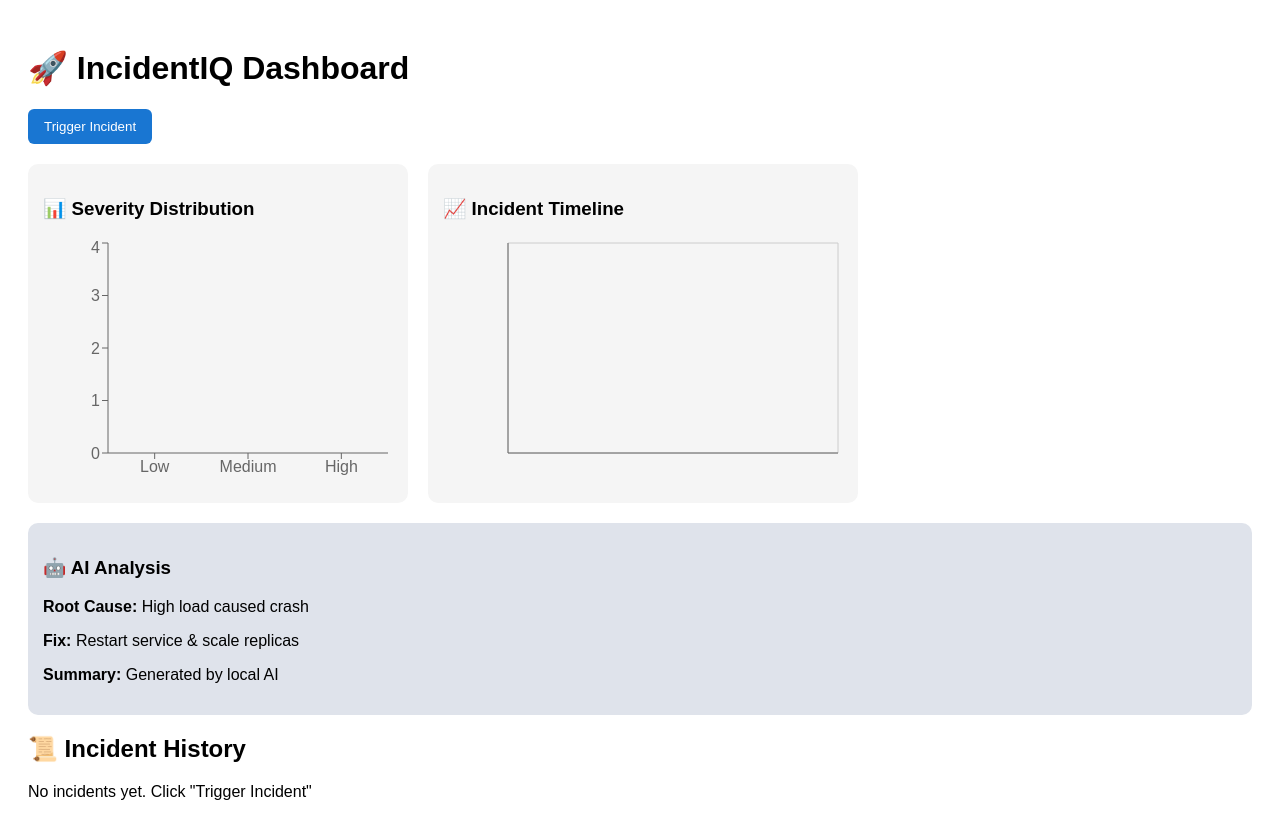
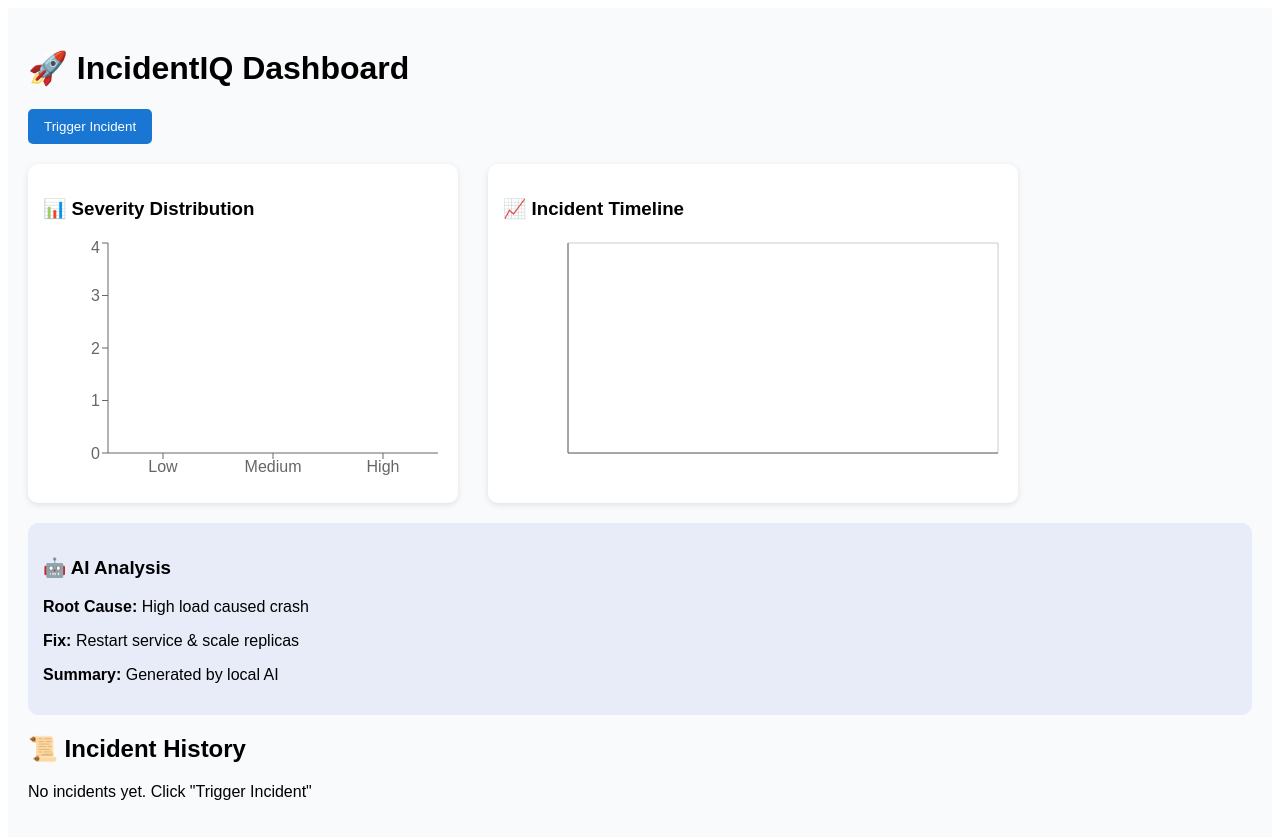
Before and after one commit to Pavankumar876232/incidentiq, a React (Create React App) app in the folder frontend/: page / in a window 1280 px wide. Shown: the top 838 px of the page. Built offline with nearby package versions, Linux system fonts and the light colour scheme.

Commit message:
final frontend fix

```diff
--- a/frontend/src/App.css
+++ b/frontend/src/App.css
@@ -1,44 +1,47 @@
 .container {
   padding: 20px;
-  font-family: Arial, sans-serif;
+  font-family: Arial;
+  background: #f9fafc;
 }
 
 button {
-  background-color: #1976d2;
+  padding: 10px 16px;
+  margin-bottom: 20px;
+  background: #1976d2;
   color: white;
-  padding: 10px 16px;
   border: none;
-  border-radius: 6px;
+  border-radius: 5px;
   cursor: pointer;
-  margin-bottom: 20px;
 }
 
 button:hover {
-  background-color: #125aa0;
+  background: #1565c0;
 }
 
 .charts {
   display: flex;
-  gap: 20px;
+  gap: 30px;
   margin-bottom: 20px;
 }
 
-.card {
-  background: #f5f5f5;
+.chart {
+  background: #ffffff;
   padding: 15px;
   border-radius: 10px;
+  box-shadow: 0 2px 6px rgba(0,0,0,0.1);
 }
 
 .ai-box {
-  background: #dfe3eb;
+  background: #e8ecf8;
   padding: 15px;
   border-radius: 10px;
   margin-bottom: 20px;
 }
 
 .history-card {
-  border: 1px solid #ccc;
+  border: 1px solid #ddd;
   padding: 12px;
+  margin-bottom: 10px;
   border-radius: 8px;
-  margin-bottom: 12px;
+  background: #ffffff;
 }
--- a/frontend/src/App.js
+++ b/frontend/src/App.js
@@ -31,16 +31,27 @@ function App() {
       });
 
       if (!res.ok) {
-        alert("Backend error");
+        const text = await res.text();
+        console.error("Backend Error:", text);
+        alert("Backend error — check console");
         setLoading(false);
         return;
       }
 
       const data = await res.json();
+
+      if (!data || !data.event) {
+        console.error("Invalid response:", data);
+        alert("Invalid backend response");
+        setLoading(false);
+        return;
+      }
+
       setHistory((prev) => [data, ...prev]);
 
     } catch (err) {
-      alert("Backend sleeping or network issue");
+      console.error("ERROR:", err);
+      alert("Network error or backend sleeping");
     }
 
     setLoading(false);
@@ -70,29 +81,29 @@ function App() {
 
       {/* CHARTS */}
       <div className="charts">
-        <div className="card">
+        <div className="chart">
           <h3>📊 Severity Distribution</h3>
-          <BarChart width={350} height={250} data={severityData}>
+          <BarChart width={400} height={250} data={severityData}>
             <XAxis dataKey="name" />
             <YAxis />
             <Tooltip />
-            <Bar dataKey="value" fill="#4CAF50" />
+            <Bar dataKey="value" />
           </BarChart>
         </div>
 
-        <div className="card">
+        <div className="chart">
           <h3>📈 Incident Timeline</h3>
-          <LineChart width={400} height={250} data={timelineData}>
+          <LineChart width={500} height={250} data={timelineData}>
             <XAxis dataKey="index" />
             <YAxis />
             <Tooltip />
-            <CartesianGrid stroke="#ccc" />
-            <Line type="monotone" dataKey="incidents" stroke="#2196F3" />
+            <CartesianGrid />
+            <Line type="monotone" dataKey="incidents" />
           </LineChart>
         </div>
       </div>
 
-      {/* AI BOX */}
+      {/* AI ANALYSIS */}
       <div className="ai-box">
         <h3>🤖 AI Analysis</h3>
         <p><b>Root Cause:</b> High load caused crash</p>
@@ -101,6 +112,7 @@ function App() {
       </div>
 
       {/* HISTORY */}
+      <div>
         <h2>📜 Incident History</h2>
 
         {history.length === 0 && (
@@ -108,14 +120,25 @@ function App() {
         )}
 
         {history.map((item, index) => (
-        <div key={index} className="history-card">
+          <div
+            key={index}
+            style={{
+              border: "1px solid #ccc",
+              padding: "10px",
+              marginBottom: "10px",
+              borderRadius: "8px"
+            }}
+          >
             <p><b>Service:</b> {item?.event?.source}</p>
             <p><b>Issue:</b> {item?.event?.message}</p>
             <p><b>Severity:</b> {item?.event?.severity}</p>
             <p><b>Root Cause:</b> {item?.analysis?.root_cause}</p>
             <p><b>Fix:</b> {item?.analysis?.fix}</p>
+            <p><b>Action:</b> {item?.action}</p>
+            <p><b>Alert:</b> {item?.alert}</p>
           </div>
         ))}
+      </div>
     </div>
   );
 }
```
Lines whose indentation alone changed are shown as unchanged.
